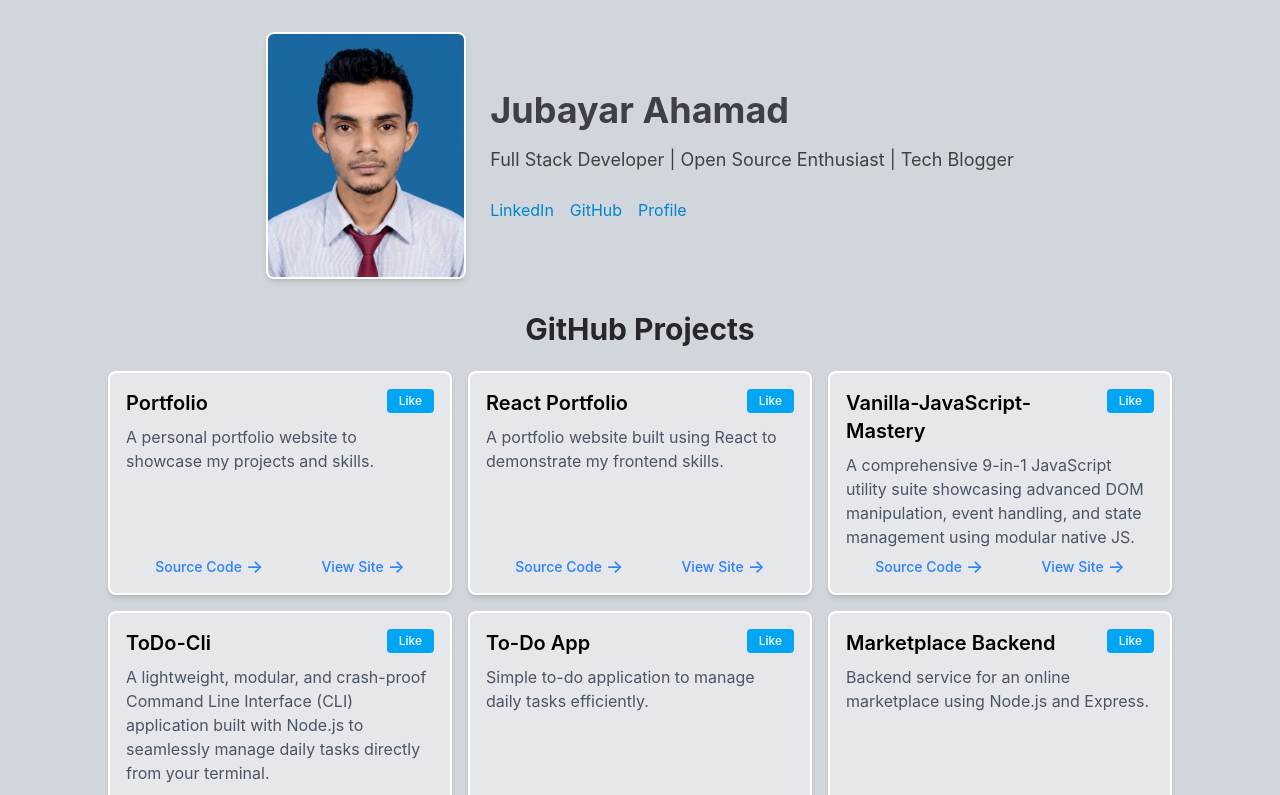
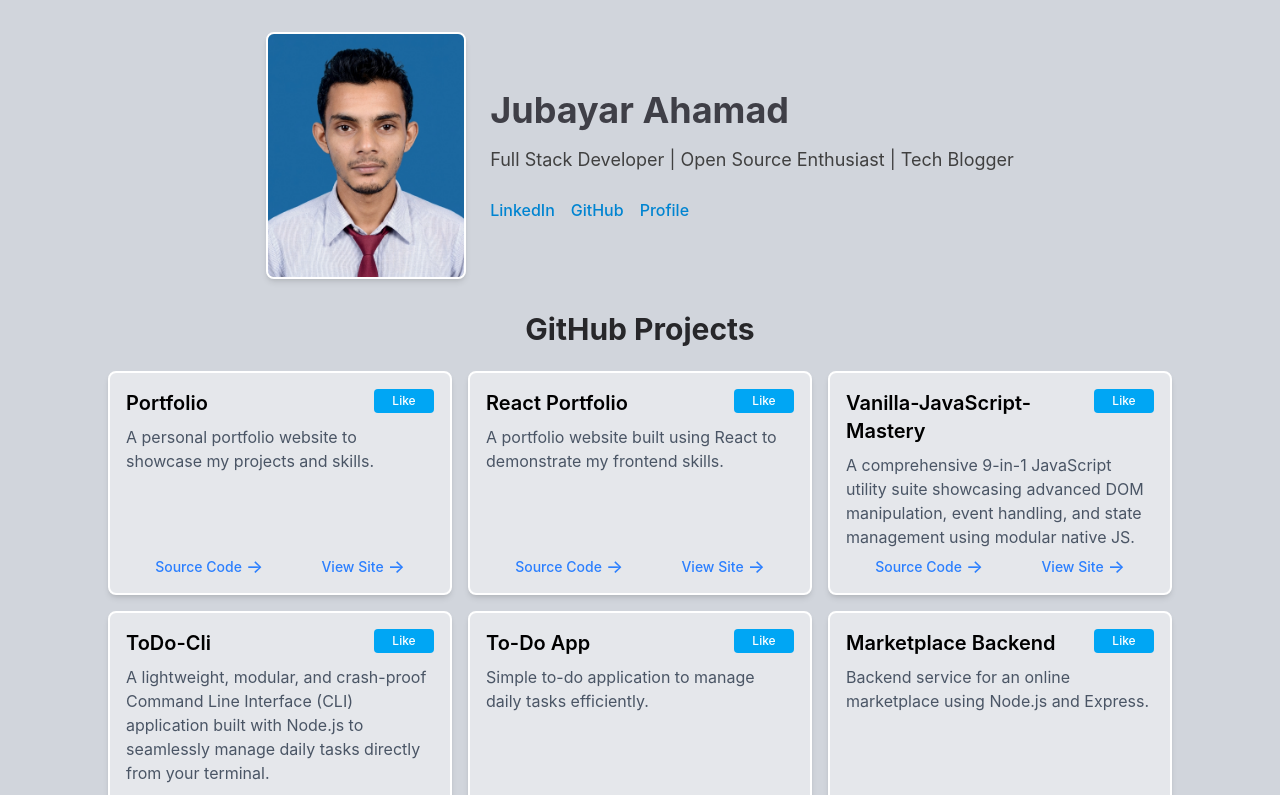
Before and after one commit to yet-yuvi/my-portfolio, a React (Vite) app: page / in a window 1280 px wide. Shown: the top 795 px of the page. Built offline with nearby package versions, Linux system fonts and the light colour scheme.

Commit message:
refactor(Social): Render social links dynamically from data array
style(social): Update link underline hover animation and exit transition duration

style(project-card): Fix reaction button layout shift with min-width and add hover transitions

```diff
--- a/src/components/ProjectCard.jsx
+++ b/src/components/ProjectCard.jsx
@@ -3,7 +3,7 @@ import { useState } from 'react';
 const ReactionButton = ({ reaction, toggleLike }) => {
   return (
     <button
-      className={`px-3 py-1 text-white text-xs font-medium rounded ${
+      className={`inline-flex justify-center items-center min-w-[60px] px-2 py-1 text-white text-xs font-medium rounded transition-colors duration-200 ease-in-out active:scale-95 ${
         reaction === 'like'
           ? 'bg-sky-500 hover:bg-sky-600'
           : 'bg-gray-500 hover:bg-gray-600'
--- a/src/components/Social.jsx
+++ b/src/components/Social.jsx
@@ -1,36 +1,27 @@
 function Social() {
+  const socialLinks = [
+    {
+      label: 'LinkedIn',
+      url: 'https://www.linkedin.com/in/jubayar-ahamad-find/',
+    },
+    { label: 'GitHub', url: 'https://github.com/yet-yuvi' },
+    { label: 'Profile', url: 'https://yet-yuvi.github.io/my-portfolio/' },
+  ];
+
   return (
     <ul className="flex gap-4">
-      <li>
+      {socialLinks.map((link) => (
+        <li key={link.label}>
           <a
-          className="text-sky-600 hover:underline"
-          href="https://www.linkedin.com/in/jubayar-ahamad-find/"
+            className="relative pb-0.5 text-sky-600 font-medium after:absolute after:bottom-0 after:left-0 after:h-[2px] after:w-0 hover:after:w-full after:bg-sky-600 after:transition-all after:duration-300 after:ease-in-out"
+            href={link.url}
             target="_blank"
             rel="noopener noreferrer"
           >
-          LinkedIn
+            {link.label}
           </a>
         </li>
-      <li>
-        <a
-          className="text-sky-600 hover:underline"
-          href="https://github.com/yet-yuvi"
-          target="_blank"
-          rel="noopener noreferrer"
-        >
-          GitHub
-        </a>
-      </li>
-      <li>
-        <a
-          className="text-sky-600 hover:underline"
-          href="https://yet-yuvi.github.io/my-portfolio/"
-          target="_blank"
-          rel="noopener noreferrer"
-        >
-          Profile
-        </a>
-      </li>
+      ))}
     </ul>
   );
 }
```
Lines whose indentation alone changed are shown as unchanged.
